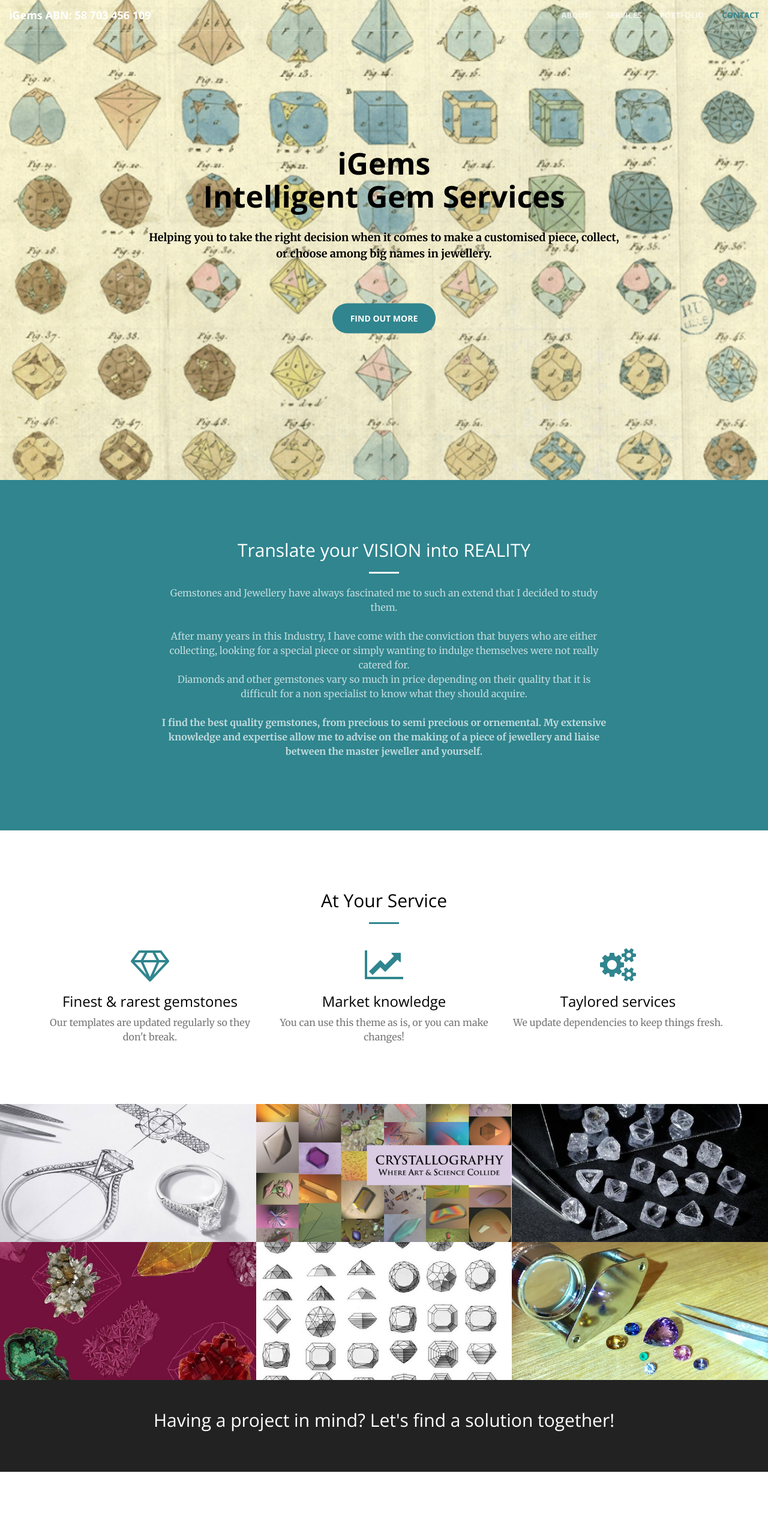
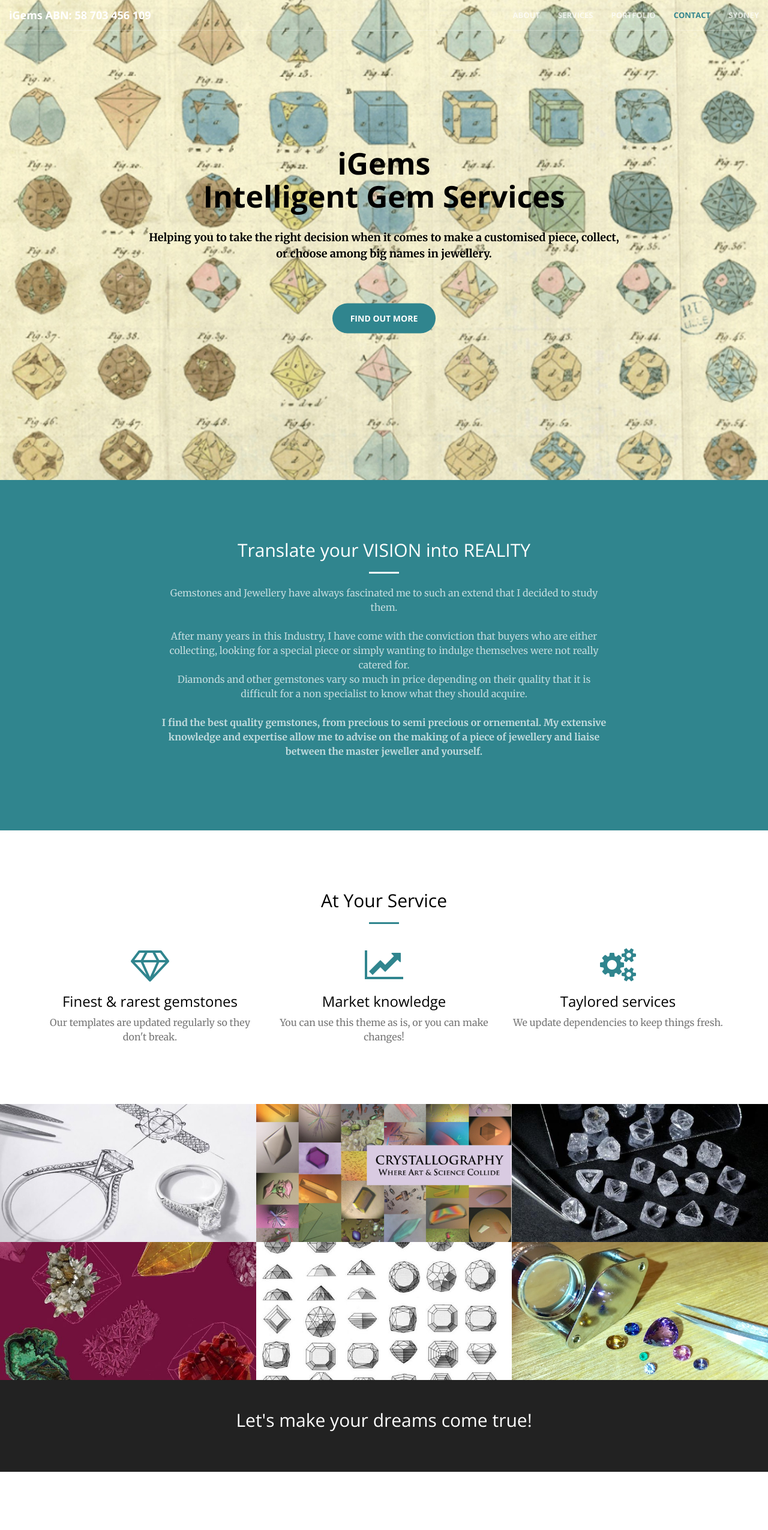
Before and after one commit to igems/igems.github.io, a website: page index.html in a window 1280 px wide. Shown: the top 2550 px of the page at 60% size. Drawn offline with nearby package versions, Linux system fonts and the light colour scheme.

Commit message:
add sydney

```diff
--- a/index.html
+++ b/index.html
@@ -60,6 +60,9 @@
                     </li>
                     <li>
                         <a class="page-scroll" href="#contact">Contact</a>
+                    </li>
+                    <li>
+                        <a class="page-scroll">Sydney</a>
                     </li>
                 </ul>
             </div>
@@ -252,7 +255,7 @@
     <aside class="bg-dark">
         <div class="container text-center">
             <div class="call-to-action">
-                <h2>Having a project in mind? Let's find a solution together!</h2>
+                <h2>Let's make your dreams come true!</h2>
                 <!--a href="http://startbootstrap.com/template-overviews/creative/" class="btn btn-default btn-xl sr-button">Download Now!</a-->
             </div>
         </div>
```
